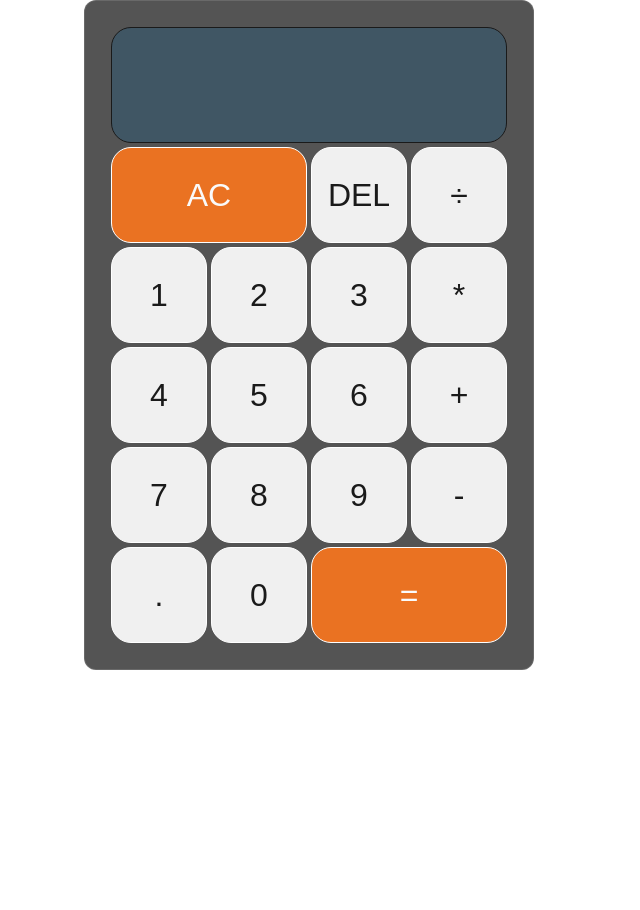
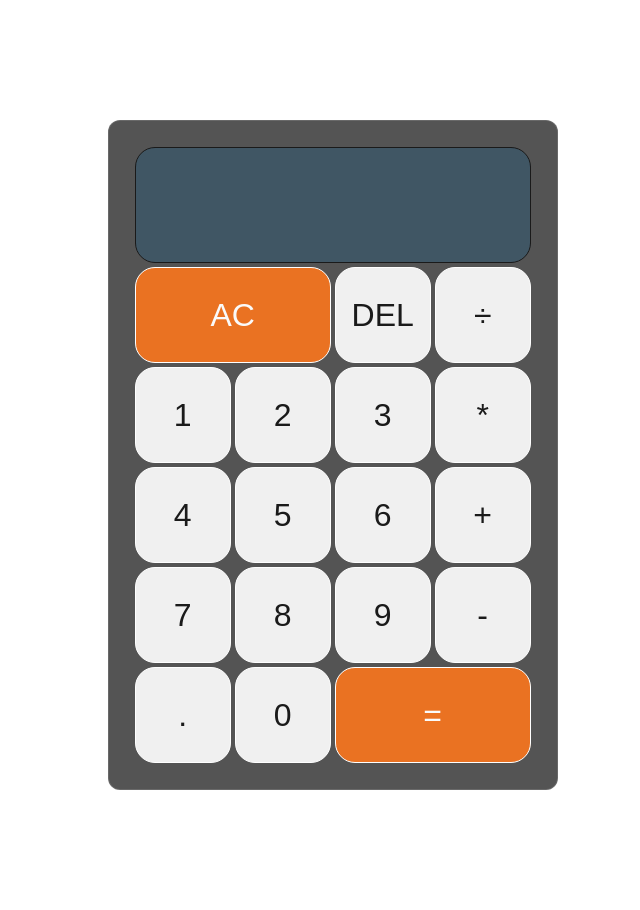
Before and after one commit to chris-fink/Calculator-JS, a plain HTML site: page index.html in a window 1280 px wide. Shown: the whole page, without its empty margins (331-971 px from the left). Before the commit the page ends 800 px from the top, so only its background shows below. Drawn offline with nearby package versions, Linux system fonts and the light colour scheme.

Commit message:
Update index.html

```diff
--- a/index.html
+++ b/index.html
@@ -1,16 +1,28 @@
+<!DOCTYPE html>
 <html lang="en" dir="ltr">
   <head>
-    <meta charset="utf-8">
+    <meta name="viewport" content="width=divice-width, initial-scale=1" charset="utf-8">
     <title>Calculator</title>
     <link href="style.css" rel="stylesheet">
     <script src="script.js" defer></script>
+    <link href="https://cdn.jsdelivr.net/npm/bootstrap@5.0.2/dist/css/bootstrap.min.css" rel="stylesheet" integrity="sha384-EVSTQN3/azprG1Anm3QDgpJLIm9Nao0Yz1ztcQTwFspd3yD65VohhpuuCOmLASjC" crossorigin="anonymous">
+
   </head>
   <body>
+    <div class="container-fluid">
+      <div class="row">
+        <div class="col-md-12" id="top"></div>
+      </div>
+
+      <div class="row">
+        <div class="col-md-4"></div>
+        <div class="col-md-4">
           <div class="calculator-grid">
             <div class="output">
               <div data-previous-operand class="previous-operand"></div>
               <div data-current-operand class="current-operand"></div>
             </div>
+
             <button data-all-clear class="span-two">AC</button>
             <button data-delete>DEL</button>
             <button data-operation>÷</button>
@@ -29,8 +41,15 @@
             <button data-number>.</button>
             <button data-number>0</button>
             <button data-equals class="span-two">=</button>
-
+          </div>
+        </div>
+        <div class="col-md-4"></div>
       </div>
 
+      <div class="row">
+        <div class="col-md-12" id="bottom"></div>
+      </div>
+    </div>
+  <script src="https://cdn.jsdelivr.net/npm/bootstrap@5.0.2/dist/js/bootstrap.bundle.min.js" integrity="sha384-MrcW6ZMFYlzcLA8Nl+NtUVF0sA7MsXsP1UyJoMp4YLEuNSfAP+JcXn/tWtIaxVXM" crossorigin="anonymous"></script>
   </body>
 </html>
```
Lines whose indentation alone changed are shown as unchanged.
